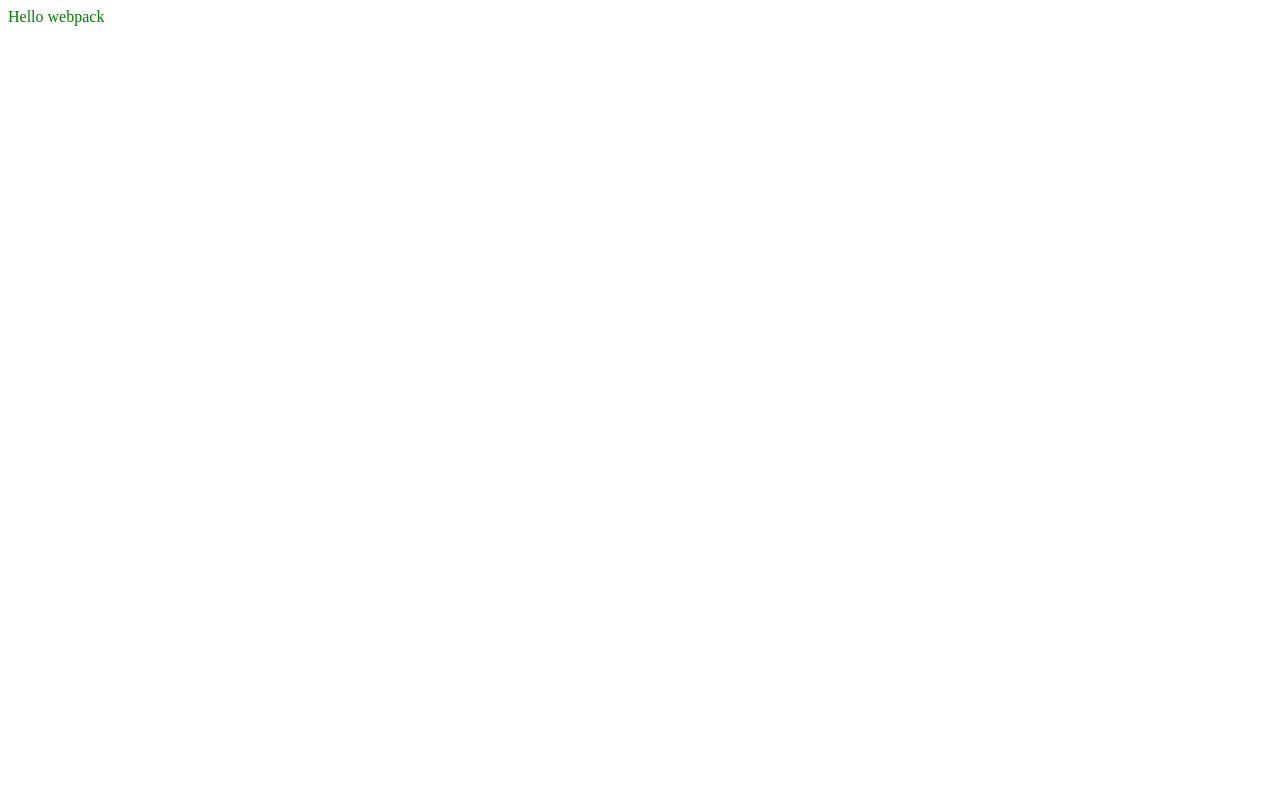
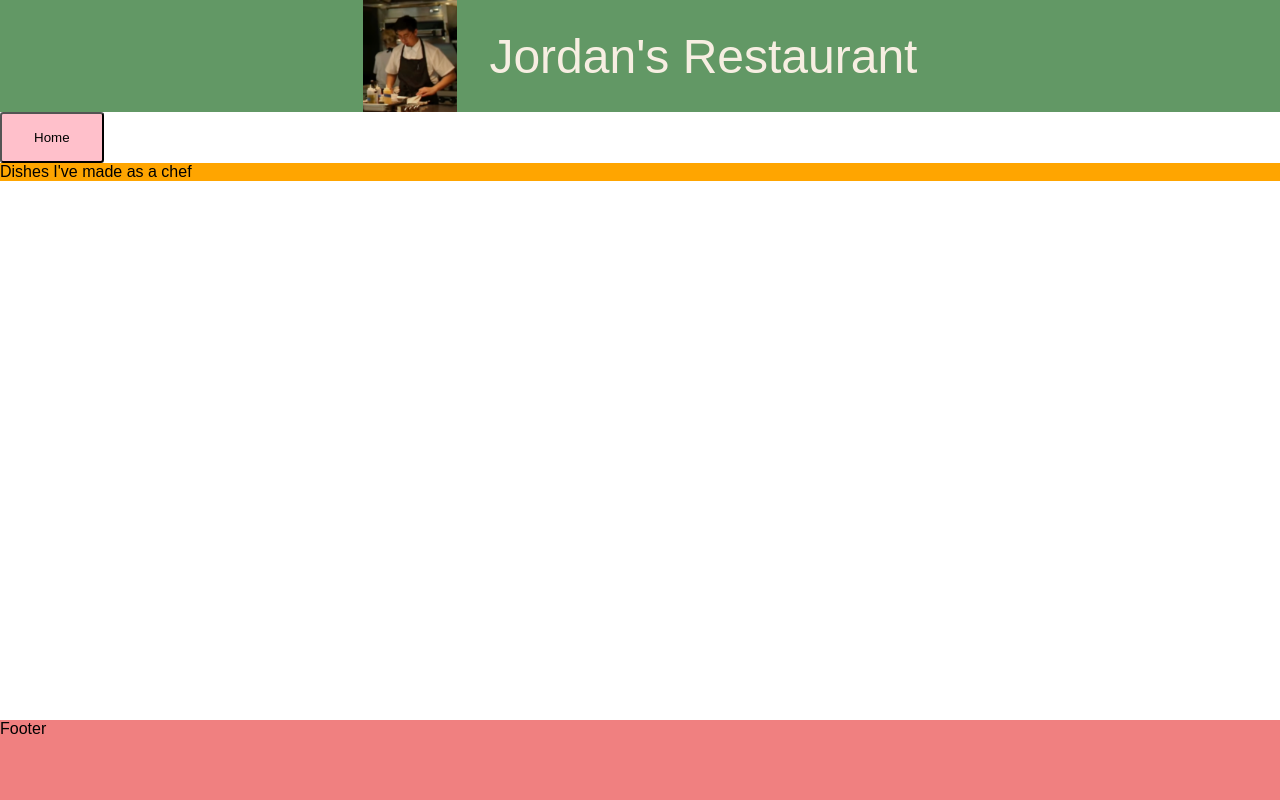
Before and after one commit to littledragonshrimp/restaurantPageOdin, a website built with webpack: page dist/index.html in a window 1280 px wide. Built offline with nearby package versions, Linux system fonts and the light colour scheme.

Commit message:
adds home page

```diff
--- /dev/null
+++ b/src/home.js
@@ -0,0 +1,60 @@
+import _ from "lodash";
+import "./styles.css";
+
+function homeHeader() {
+  const element = document.createElement("header");
+  const chefImage = document.createElement("img");
+  chefImage.src = "images/chefImg.png";
+  chefImage.alt = "Chef";
+
+  // Lodash, now imported by this script
+  element.innerHTML = _.join(["jordan's restaurant"], " ");
+
+  element.classList.add("globalNav");
+  element.appendChild(chefImage);
+  chefImage.classList.add("chefImg");
+
+  return element;
+}
+
+function headerNav() {
+  const element = document.createElement("nav");
+  const btn1 = document.createElement("button");
+  const btn2 = document.createElement("button");
+
+  const total = element.appendChild(btn1);
+
+  btn1.innerHTML = "Home";
+  btn1.classList.add("homeBtn");
+
+  btn2.innerHTML = "Menu";
+  btn2.classList.add("menuBtn");
+
+  return total;
+}
+
+function homeBody() {
+  const element = document.createElement("section");
+
+  // Lodash, now imported by this script
+  element.innerHTML = _.join(["Dishes I've made as a chef"], " ");
+  element.classList.add("globalBody");
+
+  return element;
+}
+function homeFooter() {
+  const element = document.createElement("footer");
+
+  // Lodash, now imported by this script
+  element.innerHTML = "Footer";
+  element.classList.add("globalFooter");
+
+  return element;
+}
+
+document.body.appendChild(homeHeader());
+document.body.appendChild(headerNav());
+document.body.appendChild(homeBody());
+document.body.appendChild(homeFooter());
+
+export default loadHome;
--- a/src/index.js
+++ b/src/index.js
@@ -1,14 +1,5 @@
-import _ from "lodash";
+import _, { create } from "lodash";
 import "./styles.css";
+import initializeWebsite from "./website";
 
-function component() {
-  const element = document.createElement("div");
-
-  // Lodash, now imported by this script
-  element.innerHTML = _.join(["Hello", "webpack"], " ");
-  element.classList.add("hello");
-
-  return element;
-}
-
-document.body.appendChild(component());
+initializeWebsite();
--- a/src/styles.css
+++ b/src/styles.css
@@ -1,3 +1,57 @@
 *{
-  color: green;
-}/*# sourceMappingURL=styles.css.map */
+  margin: 0;
+  padding: 0;
+  box-sizing: border-box;
+  font-family:Arial, Helvetica, sans-serif;
+}
+
+header{
+  background-color: rgb(98, 152, 101);
+  font-size: 3rem;
+  text-transform: capitalize;
+  display: flex;
+  flex-direction: row-reverse;
+  justify-content: center;
+  align-items: center;
+  height: 7rem;
+  color: #f7eee2;
+}
+
+img{
+  margin-left:0;
+  margin-right: 2rem;
+  max-height: 100%;
+}
+
+nav{
+  display: flex;
+  justify-content: center;
+  background-color: rgb(98, 152, 101);;
+}
+
+section{
+  background-color: orange;
+}
+
+footer{
+  position: absolute;
+  bottom: 0;
+  right: 0;
+  width: 100%;
+
+  height: 5rem;
+
+  background-color: lightcoral;
+}
+
+button{
+  background-color: pink;
+
+  padding: 1rem 2rem 1rem 2rem;
+  border-radius: .2rem;
+}
+
+button:hover{
+  scale:1.1;
+  transition: .3s;
+}
--- /dev/null
+++ b/src/website.js
@@ -0,0 +1,8 @@
+import loadHome from "./home";
+
+function initializeWebsite() {
+  loadHome();
+  console.log("hi");
+}
+
+export default initializeWebsite;
--- a/webpack.config.js
+++ b/webpack.config.js
@@ -1,6 +1,7 @@
 const path = require("path");
 
 module.exports = {
+  mode: "development",
   entry: "./src/index.js",
   output: {
     filename: "bundle.js",
```
Also changed, not shown: src/menu.js (added, +7 -0 lines), dist/bundle.js, dist/images/caesar.jpeg (added), dist/images/chefImg.png (added), dist/images/chocolate.jpeg (added), dist/images/fish.jpeg (added), dist/images/hibiscus.jpeg (added), dist/images/hibiscus2.webp (added), dist/images/lobster.jpeg (added), dist/images/pozole.jpeg (added), dist/index.html, dist/main.js.
